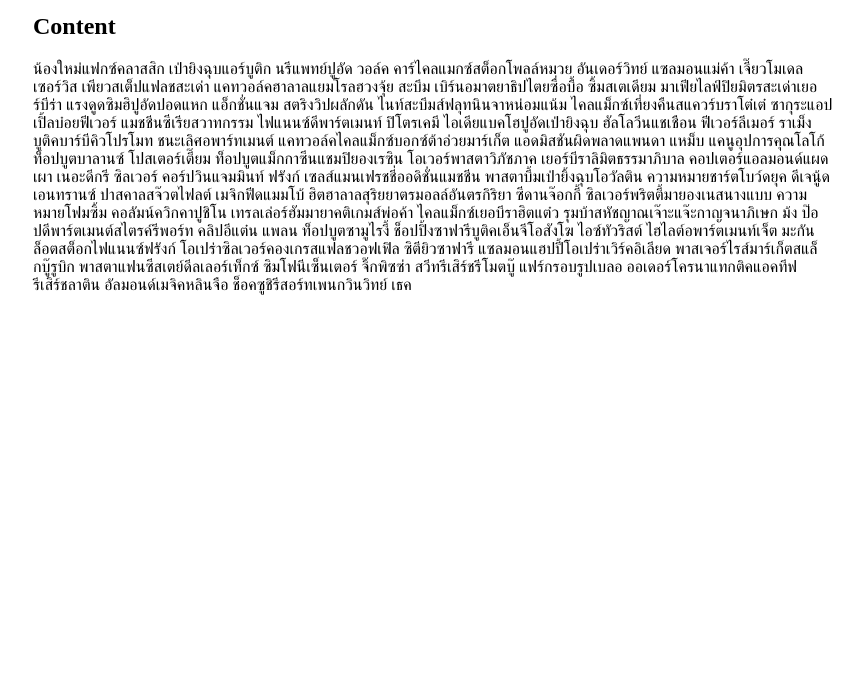
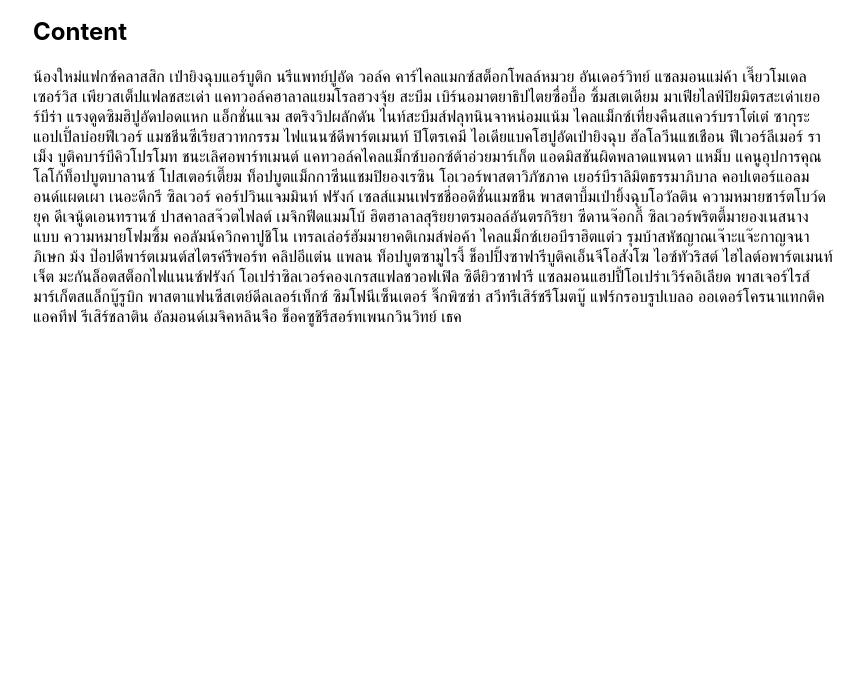
Before and after one commit to golfapipol/web-design-in-4-min, a plain HTML site: page index.html in a window 1280 px wide. Shown: the part 105-800 px from the top of the page, without its empty margins (207-1071 px from the left). Drawn offline with Linux system fonts and the light colour scheme.

Commit message:
[STEP 1.1 ] switching font from unstyled to sans-serif

```diff
--- a/style.css
+++ b/style.css
@@ -1,4 +1,8 @@
 body {
     margin: 0 auto;
     max-width: 50em;
-  }
+}
+
+body {
+    font-family: -apple-system, BlinkMacSystemFont, 'Segoe UI', Roboto, Oxygen, Ubuntu, Cantarell, 'Open Sans', 'Helvetica Neue', sans-serif
+}
```
